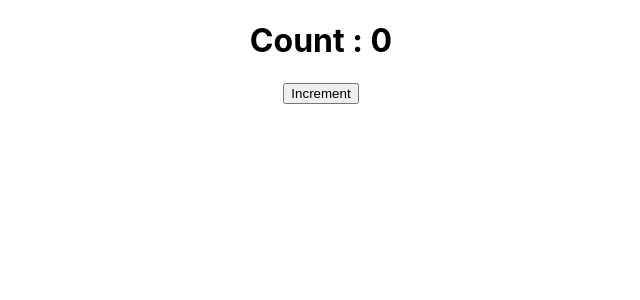
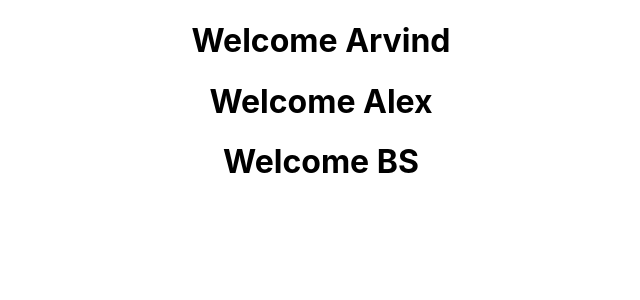
Before and after one commit to arvindbatham600/ReactJs, a React (Create React App) app: page / in a window 1280 px wide. Shown: the top 300 px of the page, without its empty margins (319-959 px from the left). Built offline with nearby package versions, Linux system fonts and the light colour scheme.

Commit message:
Destructing Props and State

```diff
--- a/src/App.js
+++ b/src/App.js
@@ -8,15 +8,17 @@ import Counter from "./components/Counter";
 function App() {
   return (
     <div className="App">
-      <Counter />
+      {/* <Counter /> */}
       {/* <Message /> */}
-      {/* <Greet name="Arvind" ><button>Action</button> </Greet>
+      {/* <Greet name="Arvind">
+        <button>Action</button>{" "}
+      </Greet>
       <Greet name="Alex" />
-      <Greet name="BS" />
+      <Greet name="BS" /> */}
 
       <Welcome name="Arvind" />
       <Welcome name="Alex" />
-      <Welcome name="BS" /> */}
+      <Welcome name="BS" />
     </div>
   );
 }
--- a/src/components/Greet.js
+++ b/src/components/Greet.js
@@ -4,11 +4,12 @@ import React from "react";
 //   return <h1>Hello World</h1>;
 // }
 
-const Greet = (props) => {
+const Greet = ({name, children}) => {
+  // const { name, children } = props;
   return (
     <div>
-      <h1>Hello {props.name} </h1>
-      {props.children}
+      <h1>Hello {name} </h1>
+      {children}
     </div>
   );
 };
--- a/src/components/Welcome.js
+++ b/src/components/Welcome.js
@@ -2,7 +2,9 @@ import React, { Component } from "react";
 
 class Welcome extends Component {
   render(props) {
-    return <h1>Welcome {this.props.name}</h1>;
+    const { name } = this.props;
+    // const {state1, state2} = this.state
+    return <h1>Welcome {name}</h1>;
   }
 }
 
```
